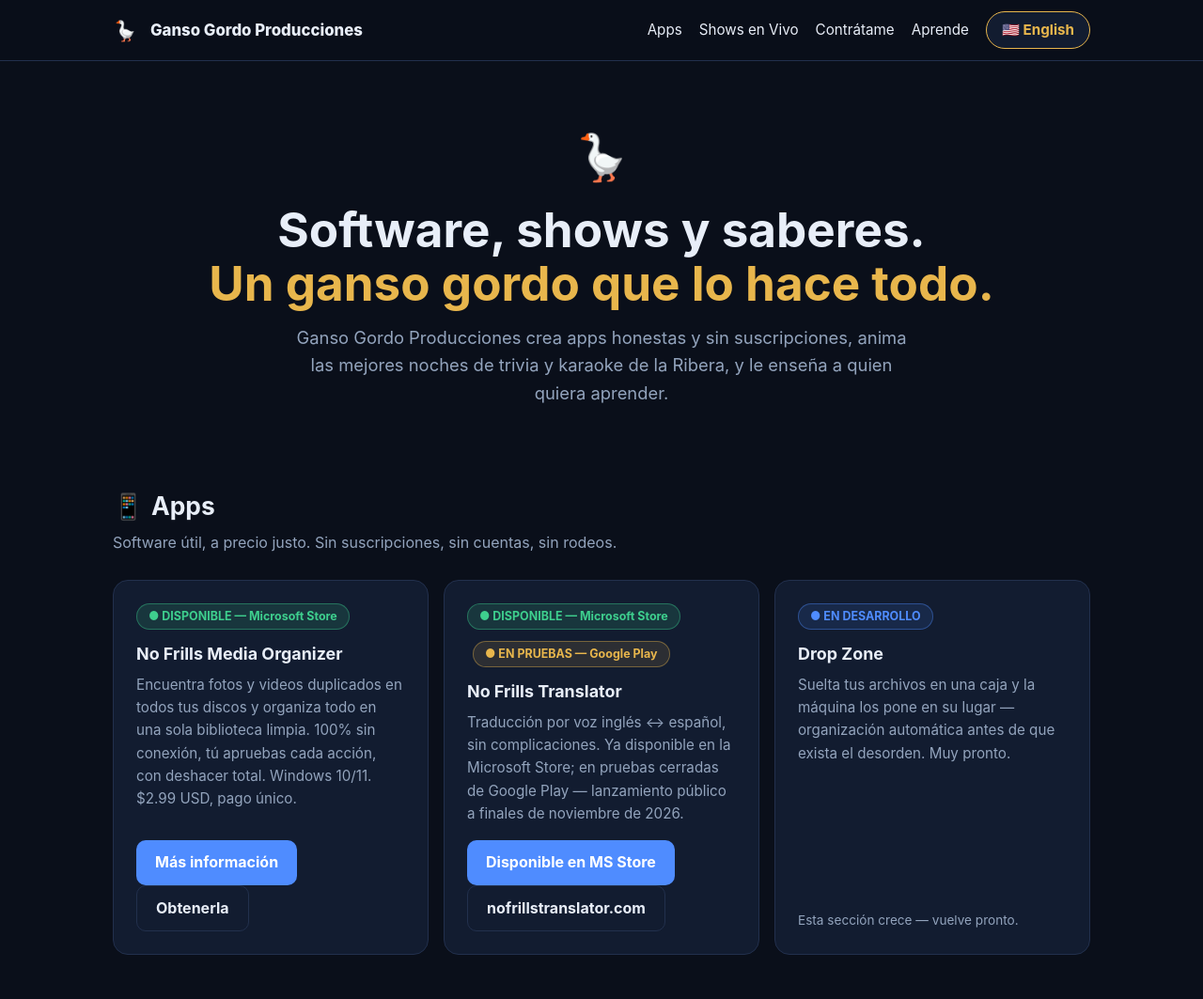
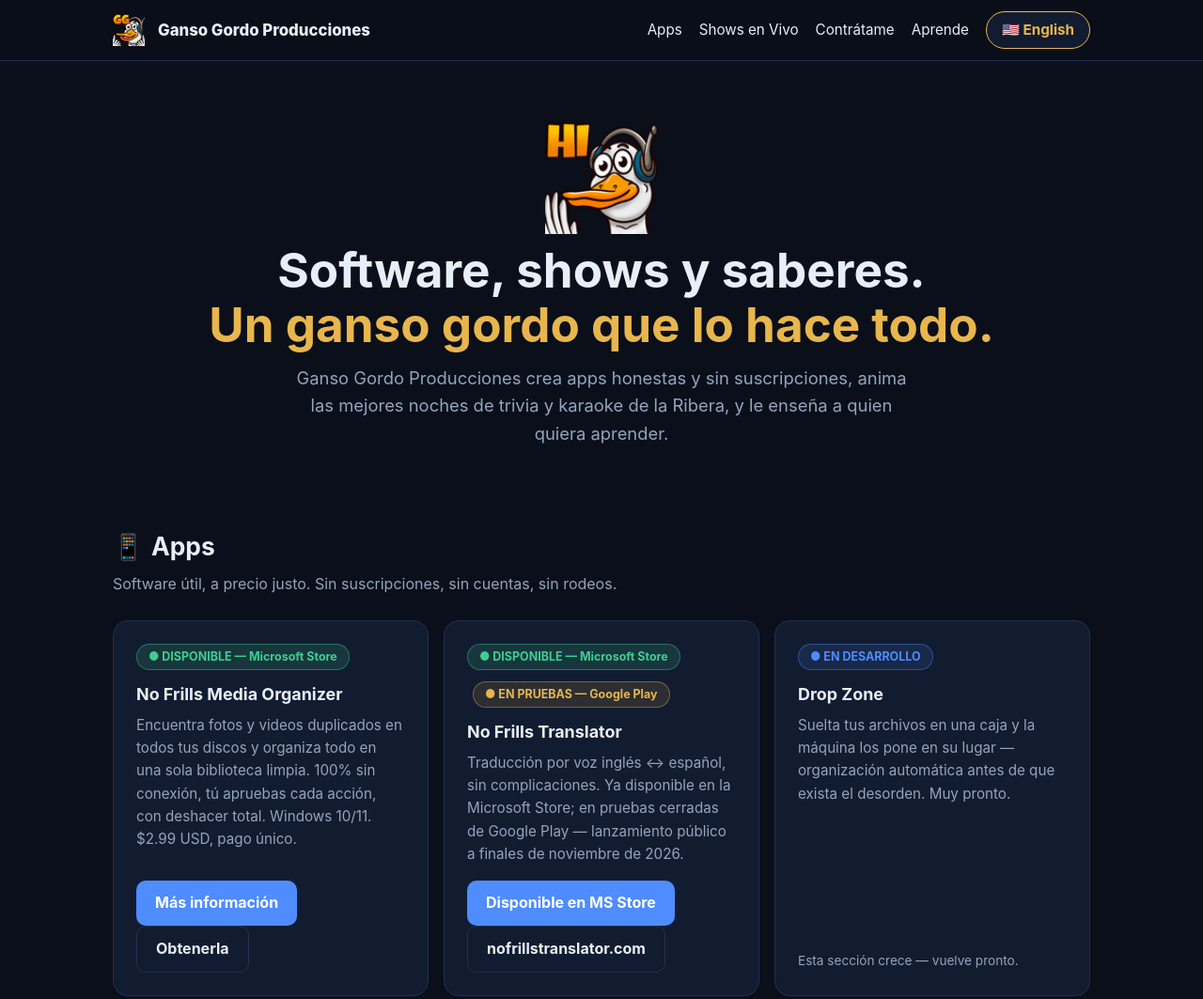
Before and after one commit to HvyGoose/HvyGoose.github.io, a plain HTML site: page es.html in a window 1280 px wide. Shown: the top 1063 px of the page at 94% size. Drawn offline with Linux system fonts and the light colour scheme.

Commit message:
Add files via upload

```diff
--- a/es.html
+++ b/es.html
@@ -5,7 +5,7 @@
 <meta name="viewport" content="width=device-width, initial-scale=1">
 <title>Ganso Gordo Producciones — Apps, Shows en Vivo y Clases en la Ribera de Chapala</title>
 <meta name="description" content="Ganso Gordo Producciones: apps honestas para Windows y Android, noches de trivia y karaoke cada semana, animación de eventos, desarrollo de apps a la medida y clases particulares. Ribera de Chapala, Jalisco.">
-<link rel="icon" type="image/png" href="media-organizer/icon.png">
+<link rel="icon" type="image/png" href="assets/goose-gg.png">
 <style>
   :root{
     --bg:#0a0f1a; --bg2:#0e1524; --card:#121c30; --line:#22304d;
@@ -69,7 +69,7 @@
 
 <nav>
   <div class="wrap">
-    <span class="goose">🪿</span>
+    <img src="assets/goose-gg.png" alt="Logotipo de Ganso Gordo Producciones" style="width:34px;height:34px">
     <span class="name">Ganso Gordo Producciones</span>
     <div class="links">
       <a href="#apps">Apps</a>
@@ -83,7 +83,7 @@
 
 <header class="hero">
   <div class="wrap">
-    <div class="goose-big">🪿</div>
+    <img src="assets/goose-hi.png" alt="DJ Heavy Goose saludando" style="width:120px;height:120px;display:block;margin:0 auto">
     <h1>Software, shows y saberes.<br><span class="hl">Un ganso gordo que lo hace todo.</span></h1>
     <p class="sub">Ganso Gordo Producciones crea apps honestas y sin suscripciones, anima las mejores
       noches de trivia y karaoke de la Ribera, y le enseña a quien quiera aprender.</p>
```
Also changed, not shown: index.html (+3 -3 lines), assets/goose-dead.png (added), assets/goose-gg.png (added), assets/goose-hi.png (added), assets/goose-lol.png (added), assets/goose-love.png (added).
